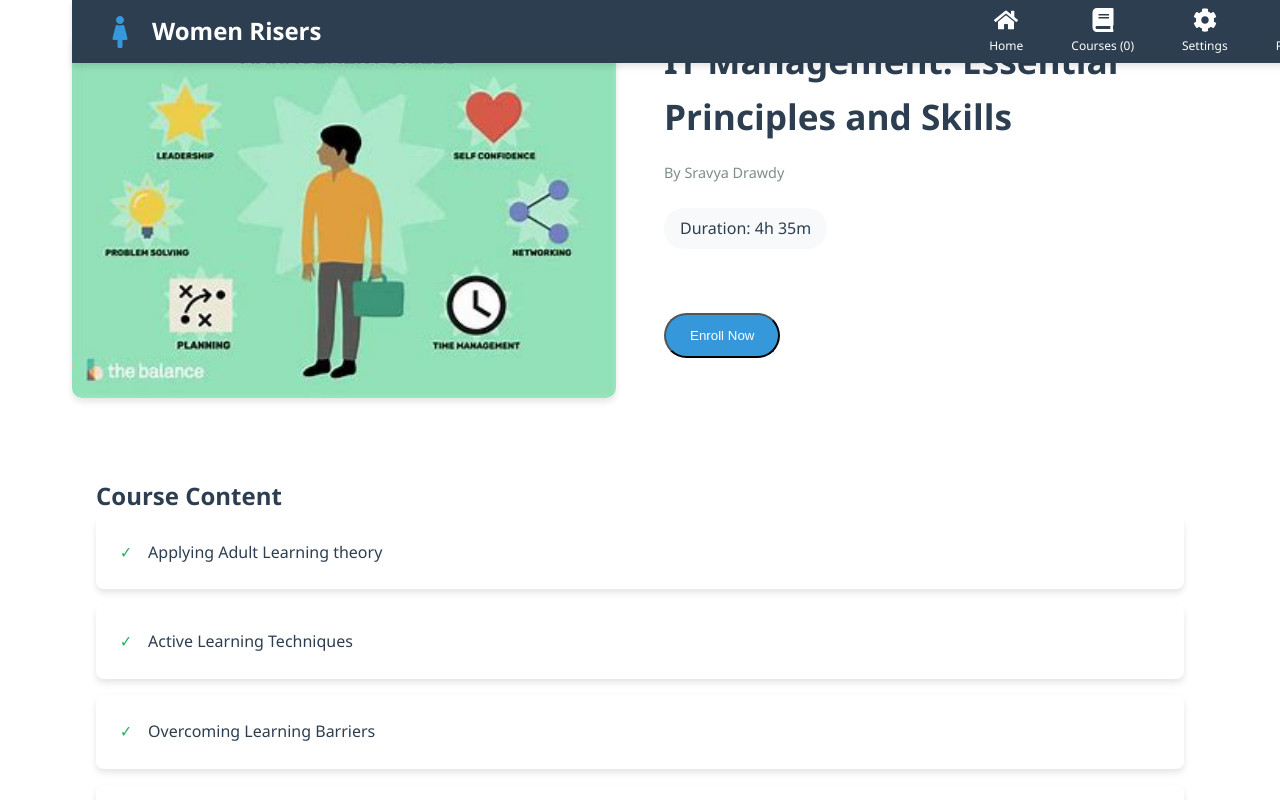
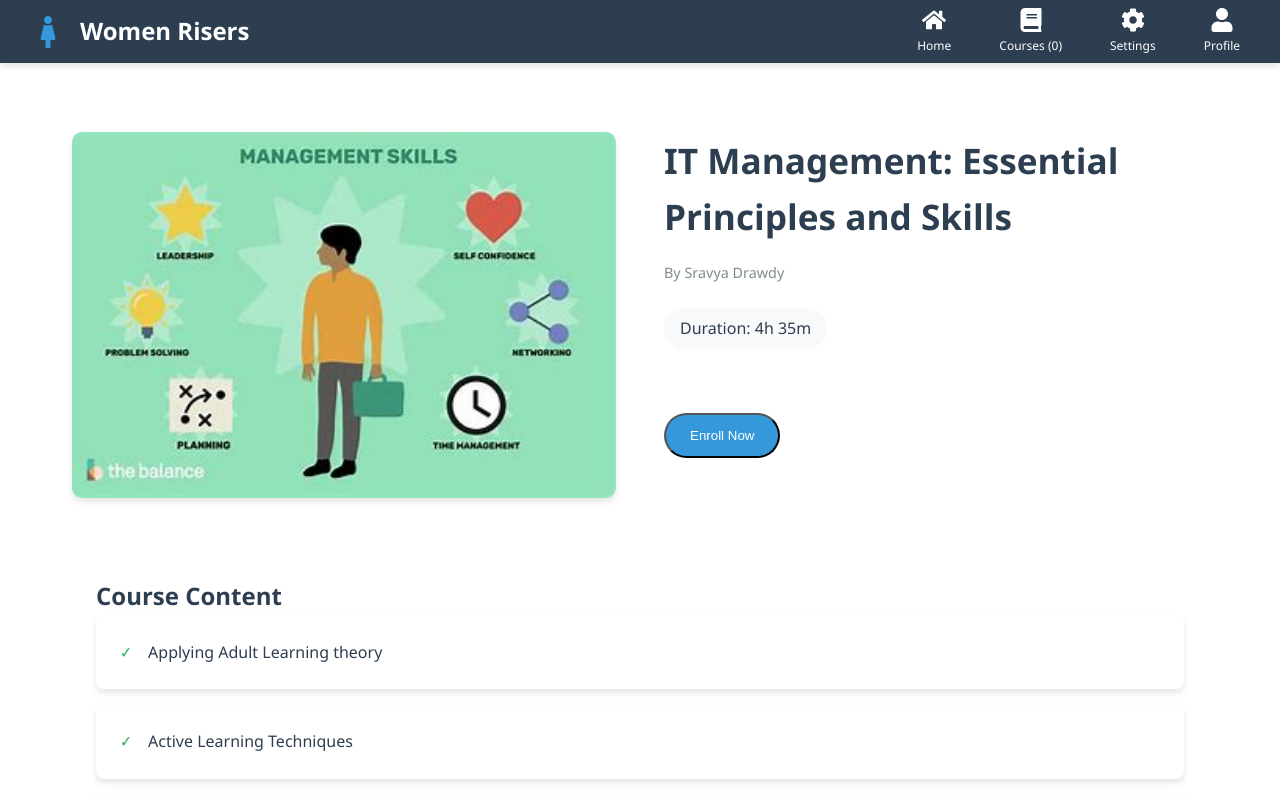
Before and after one commit to SriSravya28/Women-Risers-Networking--Application, a React (Create React App) app: page /course/1 in a window 1280 px wide. Shown: the top 800 px of the page. Built offline with nearby package versions, Linux system fonts and the light colour scheme; no server answers.

Commit message:
changes made in course detail page styling

```diff
--- a/src/App.css
+++ b/src/App.css
@@ -78,7 +78,6 @@ nav {
 .icon-link span {
   font-size: 0.75rem;
 }
-
 
 /* Home Page */
 .home-page {
@@ -175,8 +174,13 @@ nav {
 /* Course Detail Page */
 .course-detail {
   max-width: 1200px;
-  margin: 0 auto;
+  margin: 100px auto 0; /* Adjust margin to account for fixed header */
   padding: 2rem;
+  min-height: calc(100vh - 100px); /* Ensure it doesn't overlap with footer */
+  box-sizing: border-box;
+  display: flex;
+  flex-direction: column;
+  align-items: center;
 }
 
 .course-header {
@@ -184,6 +188,7 @@ nav {
   grid-template-columns: 1fr 1fr;
   gap: 3rem;
   margin-bottom: 3rem;
+  width: 100%;
 }
 
 .course-image-container img {
@@ -228,6 +233,12 @@ nav {
   content: "✓";
   color: var(--success-color);
   font-weight: bold;
+}
+
+@media (max-width: 768px) {
+  .course-header {
+    grid-template-columns: 1fr;
+  }
 }
 
 /* Success Page */
@@ -281,6 +292,14 @@ footer {
   text-align: center;
   padding: 1.5rem;
   margin-top: auto;
+  position: relative;
+  bottom: 0;
+  width: 100%;
+}
+
+footer p {
+  margin: 0;
+  font-size: 1rem;
 }
 
 /* Responsive Design */
```
Also changed, not shown: 1 other file (tests, documents, lock files or other folders).
